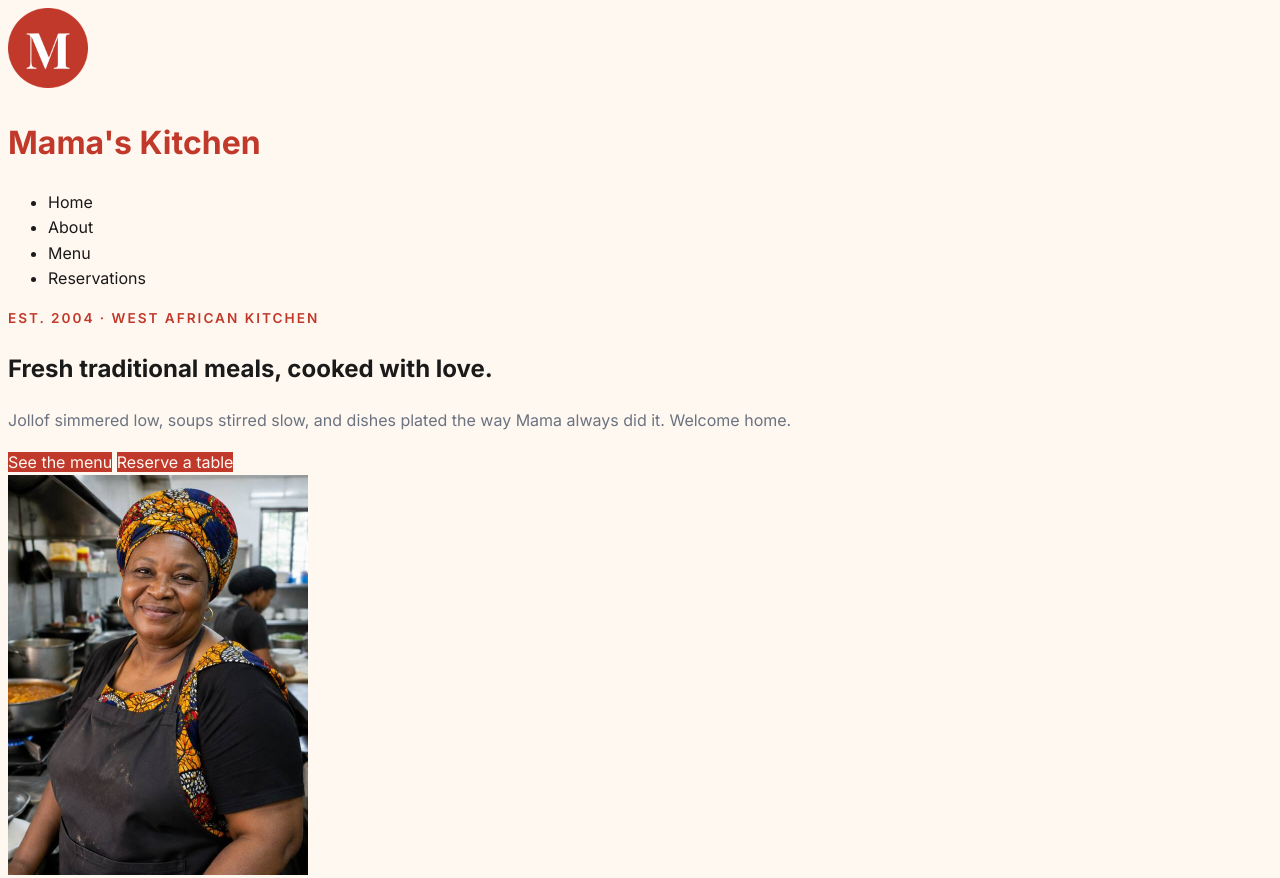
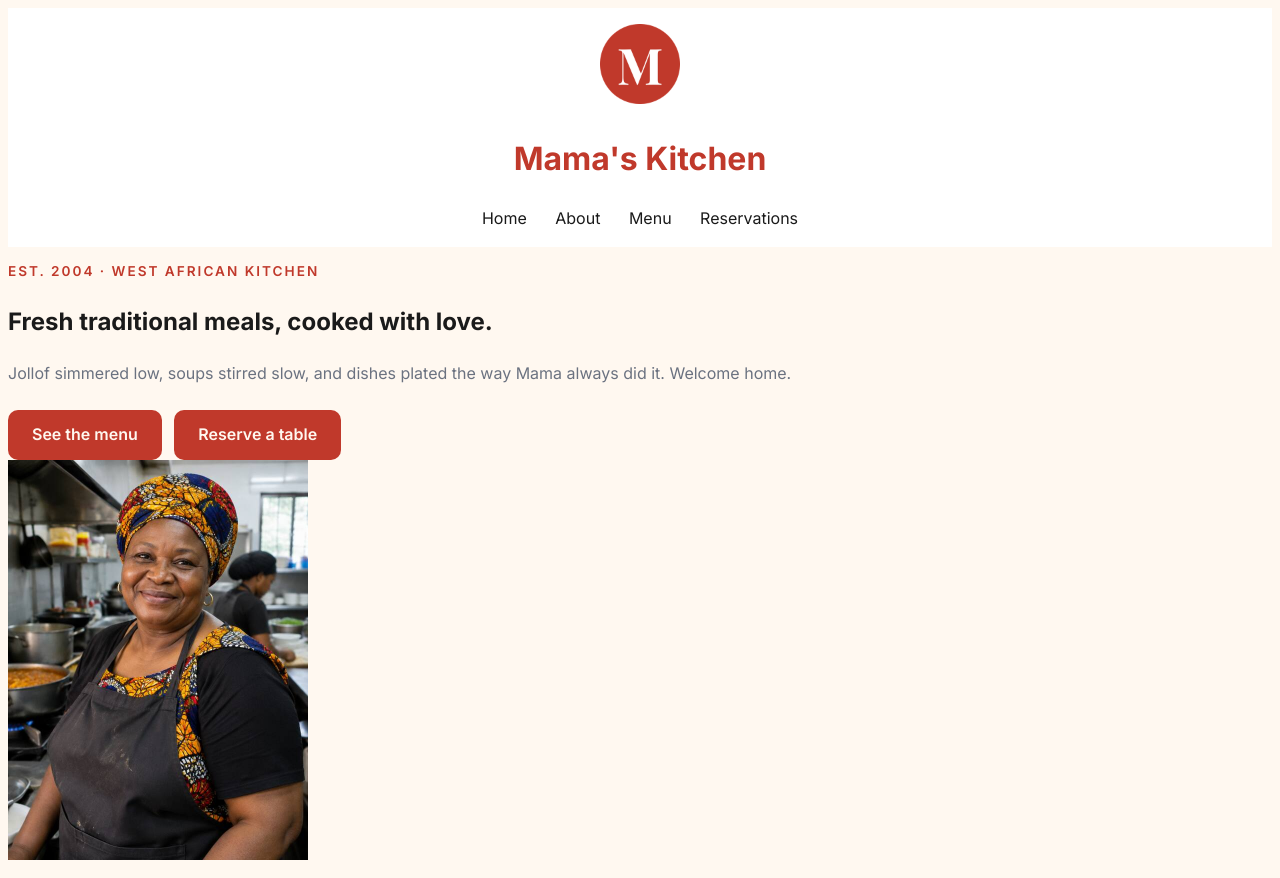
Before and after one commit to david-njigha/mama-s-kitchen, a plain HTML site: page mamas-kitchen-week2/index.html in a window 1280 px wide. Shown: the top 878 px of the page. Drawn offline with Linux system fonts and the light colour scheme; a web font is replaced by a local one.

Commit message:
style the nav

```diff
--- a/mamas-kitchen-week2/styles.css
+++ b/mamas-kitchen-week2/styles.css
@@ -4,6 +4,7 @@ body {
     font-family: "inter", Arial, Helvetica, sans-serif;
     font-size:1rem;
     line-height: 1.6;
+    box-sizing: border-box;
 }
 
 h1,
@@ -26,9 +27,35 @@ p {
 }
 
 .btn{
+    display: inline-block;
+    padding: 12px 24px;
+    border: none;
+    border-radius: 10px;
     background-color:#c0392b ;
     color:#fff8f0 ;
+    font-family: "inter", Arial, sans-serif;
+    font-size: 1rem;
+    font-weight: 600;
+    margin: 0.5rem 0.5rem 0 0;
     text-decoration: none;
+}
+
+nav ul{
+    margin: 0;
+    padding: 0;
+    list-style: none;
+}
+
+nav li{
+    display: inline-block;
+    margin: 0 0.75rem;
+}
+
+header{
+    background-color: #ffffff;
+    border-bottom:1px soild #ece3d4 ;
+    padding:1rem ;
+    text-align:center ;
 }
 
 header h1 {
```
